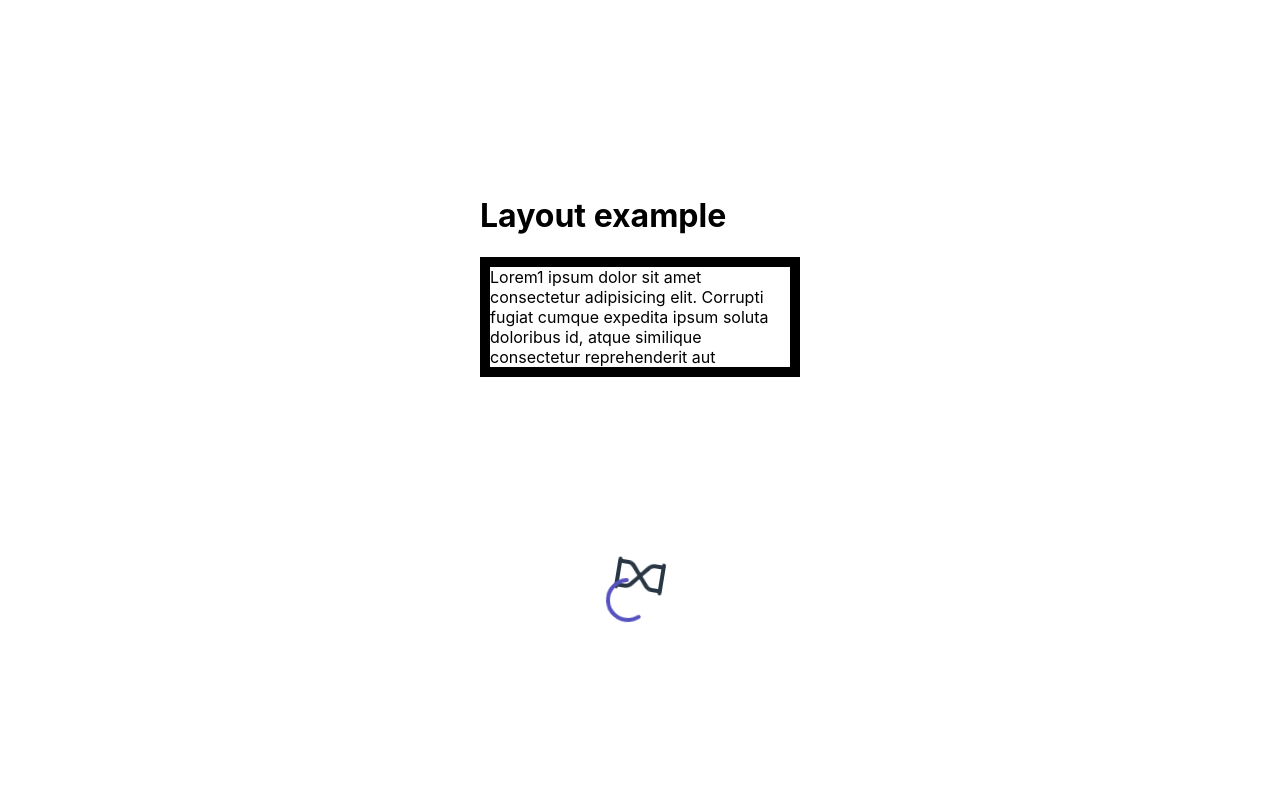
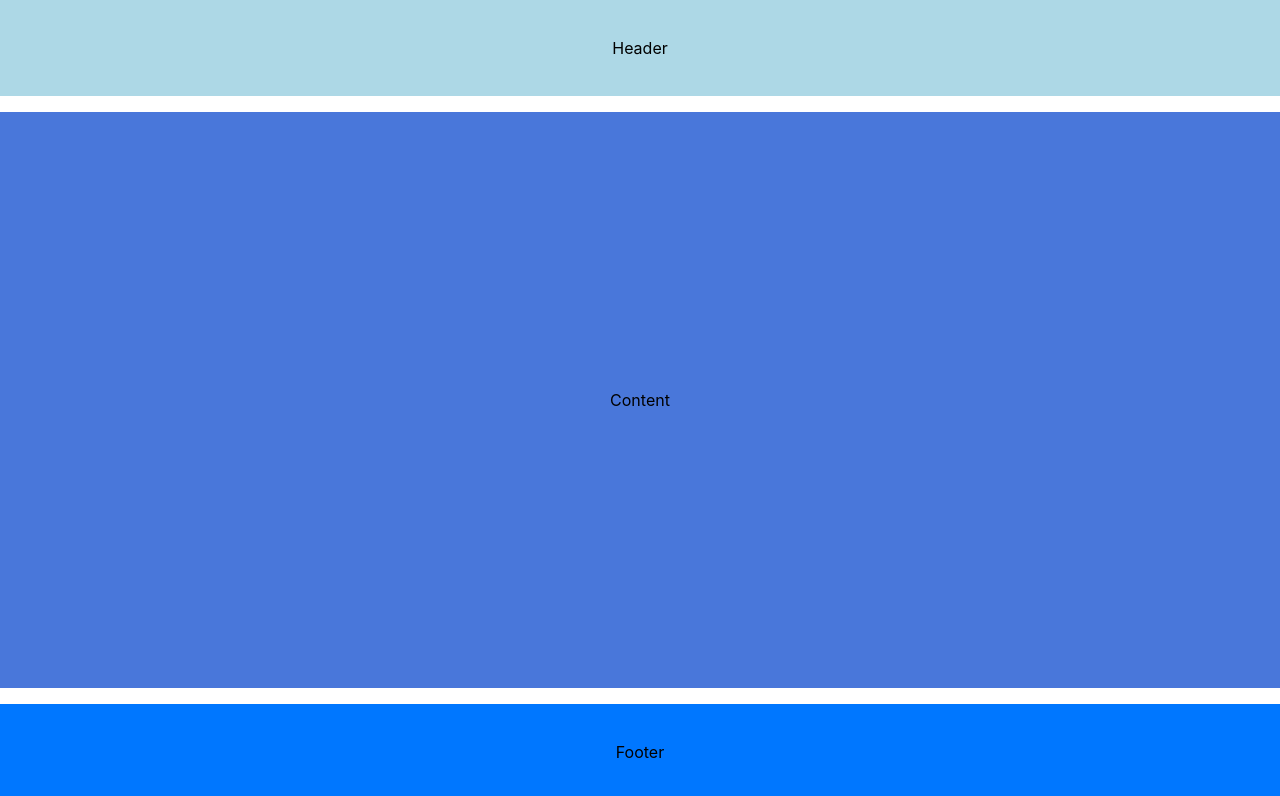
Before and after one commit to rojahno/Rojos, a React (Create React App) app in the folder rojo/: page / in a window 1280 px wide. Shown: the top 796 px of the page. Built offline with nearby package versions, Linux system fonts and the light colour scheme.

Commit message:
Added footer, header and content components

```diff
--- a/rojo/src/App.tsx
+++ b/rojo/src/App.tsx
@@ -1,22 +1,9 @@
-import styled from 'styled-components';
-import { LayoutExample } from './components/layout/LayoutExample';
-import { LoadersExample } from './components/Loaders.tsx/LoadersExample';
-
-const Box = styled.div`
-  display: flex;
-  flex-direction: column;
-  justify-content: space-evenly;
-  align-items: center;
-  height: 100vh;
-`;
+import { LayoutExample } from "./components/layout/LayoutExample";
 
 function App() {
   return (
     <div className="App">
-      <Box>
-       <LayoutExample/>
-       <LoadersExample/>
-       </Box>
+      <LayoutExample />
     </div>
   );
 }
--- a/rojo/src/components/layout/Footer.tsx
+++ b/rojo/src/components/layout/Footer.tsx
@@ -1 +1,19 @@
-import React from "react";
+import styled from "styled-components";
+
+export const Footer = styled.div<FooterProps>`
+  grid-row-start: footer;
+  background-color: #0077ff;
+  display: flex;
+  justify-content: ${(props) => (props.centered ? "center" : "")};
+  align-items: ${(props) => (props.centered ? "center" : "")};
+  height: ${(props) => (props.height ? props.height : "4em")};
+  padding: ${(props) => (props.padding ? props.padding : "1em")};
+  margin: ${(props) => (props.padding ? props.padding : "0em")};
+`;
+
+interface FooterProps {
+  centered?: boolean;
+  height?: string;
+  padding?: string;
+  margin?: string;
+}
--- a/rojo/src/components/layout/Header.tsx
+++ b/rojo/src/components/layout/Header.tsx
@@ -1 +1,21 @@
-import React from "react";
+import styled from "styled-components";
+
+export const Header = styled.header<HeaderProps>`
+  grid-row-start: header;
+  background-color: lightblue;
+  display: flex;
+  justify-content: ${(props) => (props.centered ? "center" : "")};
+  align-items: ${(props) => (props.centered ? "center" : "")};
+  height: ${(props) => (props.height ? props.height : "4em")};
+  padding: ${(props) => (props.padding ? props.padding : "1em")};
+  position: ${(props) => (props.fixed ? "fixed" : "")};
+  z-index: ${(props) => (props.fixed ? "fixed" : "")};
+  width: ${(props) => (props.fixed ? "fixed" : "")};
+`;
+
+interface HeaderProps {
+  centered?: boolean;
+  height?: string;
+  padding?: string;
+  fixed?: boolean;
+}
--- a/rojo/src/components/layout/LayoutExample.tsx
+++ b/rojo/src/components/layout/LayoutExample.tsx
@@ -1,5 +1,7 @@
-import styled from "styled-components";
-import { OverflowContainer } from "./OverflowContainer";
+import { Header } from "./Header";
+import { MainContent } from "./MainContent";
+import { Footer } from "./Footer";
+import { Layout } from "./Layouts";
 
 /**
  * @summary An example of how to apply the different layout in this library.
@@ -7,27 +9,14 @@ import { OverflowContainer } from "./OverflowContainer";
  * @returns
  */
 
-const Box = styled.div`
-  box-sizing: content-box;
-  width: 300px;
-  height: 100px;
-  border: 10px solid black;
-`;
-
 export function LayoutExample() {
   return (
     <div>
-      <h1>Layout example</h1>
-      <Box>
-        <OverflowContainer>
-          Lorem1 ipsum dolor sit amet consectetur adipisicing elit. Corrupti fugiat cumque expedita ipsum soluta doloribus id, atque similique consectetur reprehenderit aut obcaecati animi nobis ipsam
-          laudantium vel? Lorem2 ipsum dolor sit amet consectetur adipisicing elit. Magnam, en Lorem3 ipsum dolor sit amet consectetur adipisicing elit. Corrupti fugiat cumque expedita ipsum soluta
-          doloribus id, atque similique consectetur reprehenderit aut obcaecati animi nobis ipsam laudantium vel? Lorem4 ipsum dolor sit amet consectetur adipisicing elit. Magnam, en Lorem5 ipsum
-          dolor sit amet consectetur adipisicing elit. Corrupti fugiat cumque expedita ipsum soluta doloribus id, atque similique consectetur reprehenderit aut obcaecati animi nobis ipsam laudantium
-          vel? Lorem6 ipsum dolor sit amet consectetur adipisicing elit. Magnam, en
-          <button>hello</button>
-        </OverflowContainer>
-      </Box>
+      <Layout>
+        <Header centered={true}>Header</Header>
+        <MainContent horizontalCenter={true} verticalCenter={true}>Content</MainContent>
+        <Footer centered={true}>Footer</Footer>
+      </Layout>
     </div>
   );
 }
--- /dev/null
+++ b/rojo/src/components/layout/Layouts.tsx
@@ -0,0 +1,19 @@
+import styled from "styled-components";
+
+interface LayoutProps {
+  children?: any;
+}
+/**
+ * @todo Add support for sidebars.
+ */
+const GridWrapper = styled.section<LayoutProps>`
+  min-height: 100vh; //Is it this components responsibility to set the view height?
+  display: grid;
+  grid-gap: 1em; //Remove the gap or make it an prop?
+  grid-template-columns: minmax(0, 1fr) ;
+  grid-template-rows: [header] auto [main-content] 1fr [footer] auto;
+`;
+
+export function Layout(props: LayoutProps) {
+  return <GridWrapper>{props.children}</GridWrapper>;
+}
--- /dev/null
+++ b/rojo/src/components/layout/MainContent.tsx
@@ -0,0 +1,19 @@
+import styled from "styled-components";
+
+interface ContentProps {
+  verticalCenter?: boolean;
+  horizontalCenter?: boolean;
+  height?: string;
+  padding?: string;
+}
+
+export const MainContent = styled.div<ContentProps>`
+  grid-row-start: main-content;
+  grid-row-end: footer;
+  background-color: #4977da;
+  display: flex;
+  justify-content: ${(props) => (props.horizontalCenter ? "center" : "")};
+  align-items: ${(props) => (props.verticalCenter ? "center" : "")};
+  height: ${(props) => (props.height ? props.height : "")};
+  padding: ${(props) => (props.padding ? props.padding : "1em")};
+`;
```
Also changed, not shown: rojo/src/components/layout/Sidebar.tsx (+6 -1 lines).
